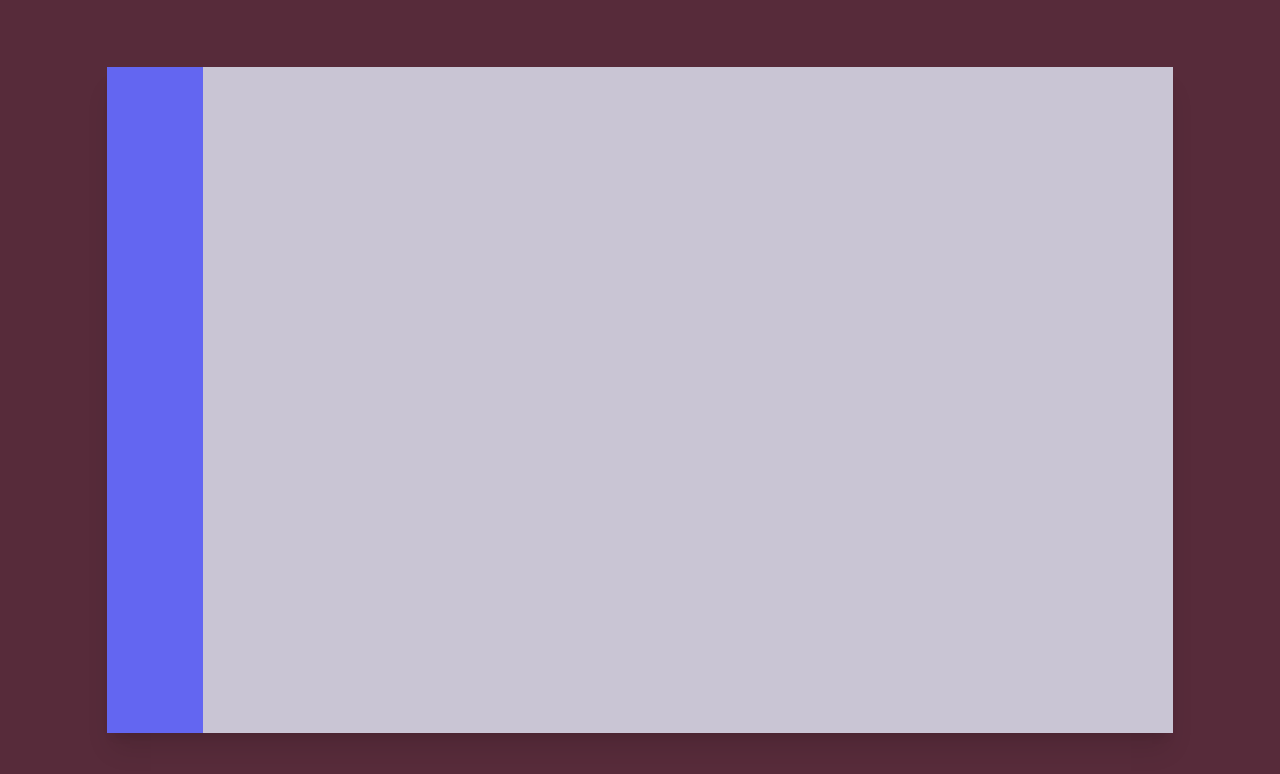
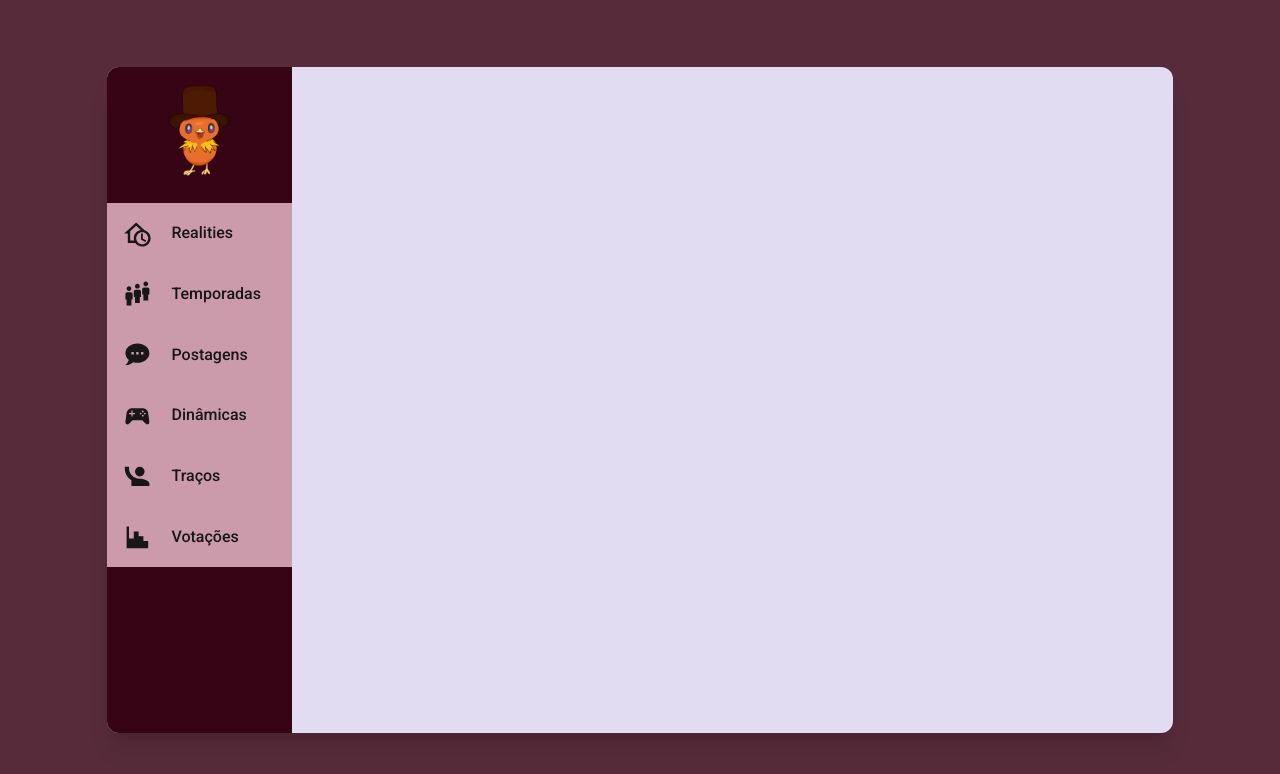
Before and after one commit to flaviog-rocha/bbbagunca, a Next.js app: page /admin in a window 1280 px wide. Shown: the top 774 px of the page. Built offline with nearby package versions, Linux system fonts and the light colour scheme.

Commit message:
creating first page at admin screen

```diff
--- a/package.json
+++ b/package.json
@@ -9,6 +9,8 @@
     "lint": "next lint"
   },
   "dependencies": {
+    "@mdi/js": "^7.4.47",
+    "@mdi/react": "^1.6.1",
     "next": "15.1.0",
     "react": "^19.0.0",
     "react-dom": "^19.0.0"
--- a/src/app/admin/layout.tsx
+++ b/src/app/admin/layout.tsx
@@ -1,6 +1,12 @@
 import type { Metadata } from "next";
 import { Roboto } from "next/font/google";
 import "../globals.css";
+import SidebarOption from "../components/SidebarOption";
+import { mdiHomeClockOutline, mdiHumanGreetingVariant, mdiHumanQueue, mdiChartHistogram, mdiChatProcessing, mdiController } from '@mdi/js';
+import { ReactElement } from "react";
+import Image from "next/image";
+import LogoTorchic from "../../../public/img/Torchic Fazenda.png"
+import Link from "next/link";
 
 // const geistSans = Geist({
 //   variable: "--font-geist-sans",
@@ -32,16 +38,76 @@ export default function RootLayout({
 }: Readonly<{
   children: React.ReactNode;
 }>) {
+
+  interface sidebarOptionsInterface {
+    icon: string,
+    name: string,
+    key: string,
+  }
+
+  const sidebarOptions: sidebarOptionsInterface[] = [
+    {
+      icon: mdiHomeClockOutline,
+      name: "Realities",
+      key: "realities"
+    },
+    {
+      icon: mdiHumanQueue,
+      name: "Temporadas",
+      key: "seasons"
+    },
+    {
+      icon: mdiChatProcessing,
+      name: "Postagens",
+      key: "posts"
+    },
+    {
+      icon: mdiController,
+      name: "Dinâmicas",
+      key: "dynamics"
+    },
+    {
+      icon: mdiHumanGreetingVariant,
+      name: "Traços",
+      key: "traits"
+    },
+    {
+      icon: mdiChartHistogram,
+      name: "Votações",
+      key: "votes",
+    },
+  ];
+
+  const optionsList = (options: sidebarOptionsInterface[]): ReactElement[] => {
+    const menuOptions = [];
+
+    for (const option of options){
+      menuOptions.push(
+        <SidebarOption
+          key={option.key}
+          icon={option.icon}
+          name={option.name}
+        />
+      );
+    }
+
+    return menuOptions;
+  }
+
   return (
     <html lang="pt-br" className="h-full">
       <body
         className={`antialiased bg-mainThemePrimary ${roboto.className} h-full`}
       >
         <main className="w-full h-full justify-center flex justify-center items-center">
-          <div className="md:w-5/6 md:h-5/6 bg-purpleThemePrimary flex shadow-xl">
-            <div className="h-full w-24 bg-indigo-500">
+          <div className="md:w-5/6 md:h-5/6 bg-purpleThemeLighter flex shadow-xl rounded-xl">
+            <div className="h-full w-56 bg-mainThemeDarker rounded-l-xl">
+              <div className="flex justify-center mb-4">
+                <Link href={"/admin"}><Image src={LogoTorchic} width={120} height={120} alt={"Logo GustTV, Torchic de chapéu"}/></Link>
+              </div>
+              {optionsList(sidebarOptions)}
             </div>
-            <div className="h-full">
+            <div className="h-full w-full">
               {children}
             </div>
           </div>
--- /dev/null
+++ b/src/app/admin/realities/page.tsx
@@ -0,0 +1,86 @@
+import Table from "@/app/components/Table"
+import { Roboto } from "next/font/google"
+
+const robotoBlack = Roboto({
+  weight: "900",
+  subsets: ["latin"],
+})
+
+export default function Realities(){
+    interface realitiesTableData {
+        key: string,
+        name: string,
+        size?: number,
+    }
+
+    const header: realitiesTableData[] = [
+        {
+            key: "name",
+            name: "Nome",
+            size: 400,
+        },
+        {
+            key: "seasons",
+            name: "Temporadas",
+            size: 100,
+        },
+        {
+            key: "actions",
+            name: "Ações",
+            size: 100,
+        }
+    ]
+
+    const data: realitiesTableData[][] = [
+        [
+            {key: "name", name: "BBBagunça"},
+            {key: "seasons", name: "4"},
+            {key: "actions", name: "Ações"}
+        ],
+        [
+            {key: "name", name: "A Fazenda da Bagunça"},
+            {key: "seasons", name: "3"},
+            {key: "actions", name: "Ações"}
+        ],
+        [
+            {key: "name", name: "Masterchef da Bagunça"},
+            {key: "seasons", name: "1"},
+            {key: "actions", name: "Ações"}
+        ],
+        [
+            {key: "name", name: "Corrida da Bagunça"},
+            {key: "seasons", name: "2"},
+            {key: "actions", name: "Ações"}
+        ],
+        [
+            {key: "name", name: "Drag Race Bagunça"},
+            {key: "seasons", name: "0"},
+            {key: "actions", name: "Ações"}
+        ],
+        [
+            {key: "name", name: "The Voice Bagunça"},
+            {key: "seasons", name: "0"},
+            {key: "actions", name: "Ações"}
+        ]
+    ]
+    return(
+        <div className="w-full">
+            <div className={`w-full bg-purpleThemeTertiary h-12 flex items-center pl-5 text-xl rounded-tr-xl ${robotoBlack.className}`}>Realities</div>
+            <div className="flex justify-center mt-12">
+                <div>
+                    <Table header={header} data={data}/>
+                    <div className="text-right">
+                        <button
+                            className={`bg-mainThemePrimary p-3 text-zinc-200 mt-3 ${robotoBlack.className} hover:bg-mainThemeSecondary transition duration-200 rounded-xl`}
+                        >
+                                Adicionar novo
+                        </button>
+                    </div>
+
+                </div>
+
+            </div>
+
+        </div>
+    )
+}
--- a/src/app/components/ProfileIcon.tsx
+++ b/src/app/components/ProfileIcon.tsx
@@ -6,7 +6,6 @@ import Image from 'next/image';
 
 interface Houseguests {
     name: string,
-
 }
 
 export default function ProfileIcon({name}: Houseguests){
--- a/src/app/components/SidebarOption.tsx
+++ b/src/app/components/SidebarOption.tsx
@@ -1,9 +1,23 @@
-export default function SidebarOption(){
+import Icon from '@mdi/react';
+import Link from 'next/link';
+
+interface iconProps {
+    icon: string,
+    name: string,
+}
+export default function SidebarOption({ icon, name}: iconProps){
     return (
-        <div className="flex">
-            <div>
-
+        <Link href={"/admin/realities"}>
+            <div className="flex bg-mainThemeLighter items-center p-4 group hover:bg-mainThemeSecondary transition duration-300 cursor-pointer select-none">
+                <Icon
+                    className='group-hover:text-white transition duration-300'
+                    path={icon}
+                    size={1.2}
+                />
+                <div className='pl-5 group-hover:text-white transition duration-300'>
+                    { name }
+                </div>
             </div>
-        </div>
+        </Link>
     )
 }
--- /dev/null
+++ b/src/app/components/Table.tsx
@@ -0,0 +1,102 @@
+interface tableInterface {
+    header: rowContent[],
+    data?: rowContent[][],
+}
+
+interface rowContent {
+    key: string,
+    name: string,
+    size?: number,
+}
+
+export default function Table({header, data}: tableInterface){
+    const tableHeader = (headerObj: rowContent[]) => {
+        const header = [];
+
+        for (const headerData of headerObj){
+            header.push(
+                <th
+                    key={`header-${headerData.key}`}
+                    className="p-3 h-6 text-zinc-200 bg-mainThemePrimary"
+                    style={
+                        {
+                            width: headerData.size ? headerData.size : "",
+                        }
+                    }
+                >
+                    {headerData.name}
+                </th>
+            )
+        }
+
+        return header;
+    }
+
+    const tableRows = (contents: rowContent[][] | undefined) => {
+        const rowsData = [];
+
+        if (!contents || contents.length === 0){
+            rowsData.push(
+                <tr>
+                    <td
+                        key="empty-table-warning"
+                        colSpan={header.length}
+                        className="p-3 bg-purpleThemePrimary h-6 text-center"
+                    >
+                        Nenhuma informação adicionada.
+                    </td>
+                </tr>
+            )
+        }
+
+        else {
+            for (const contentIndex in contents){
+                rowsData.push(
+                    <tr
+                        className={`group hover:bg-mainThemeFullLighter transition duration-200 ${parseInt(contentIndex) % 2 === 0 ? "bg-purpleThemeLighterTable" : ""}`}
+                        key={`row-${contentIndex}`}
+                    >
+                        {tableRow(contents[contentIndex], contentIndex)}
+                    </tr>
+                )
+            }
+        }
+
+        return rowsData;
+    }
+
+    const tableRow = (dataObj: rowContent[], index: string) => {
+        const row = []
+
+        for (const headerInfo of header){
+            for (const data of dataObj){
+                if (headerInfo.key === data.key){
+                    row.push(
+                        <td
+                            key={`row-${index}-${data.key}`}
+                            className={`p-3 h-6`}
+                        >
+                            {data.name}
+                        </td>
+                    )
+                    break;
+                }
+            }
+        }
+
+        return row;
+    }
+
+    return (
+        <table className="border border-collapse border-mainThemePrimary">
+            <thead>
+                <tr>
+                    {tableHeader(header)}
+                </tr>
+            </thead>
+            <tbody>
+                {tableRows(data)}
+            </tbody>
+        </table>
+    )
+}
--- a/tailwind.config.ts
+++ b/tailwind.config.ts
@@ -18,6 +18,7 @@ export default {
         mainThemeFullLighter: "#e3c3cd",
         purpleThemePrimary: "#c9c5d4",
         purpleThemeLighter: "#e2dcf2",
+        purpleThemeLighterTable: "#d5d1e0",
         purpleThemeSecondary: "#908c9c",
         purpleThemeTertiary: "#8c869c",
       },
```
Also changed, not shown: public/img/Torchic Fazenda.png (added), 1 other file (tests, documents, lock files or other folders).
